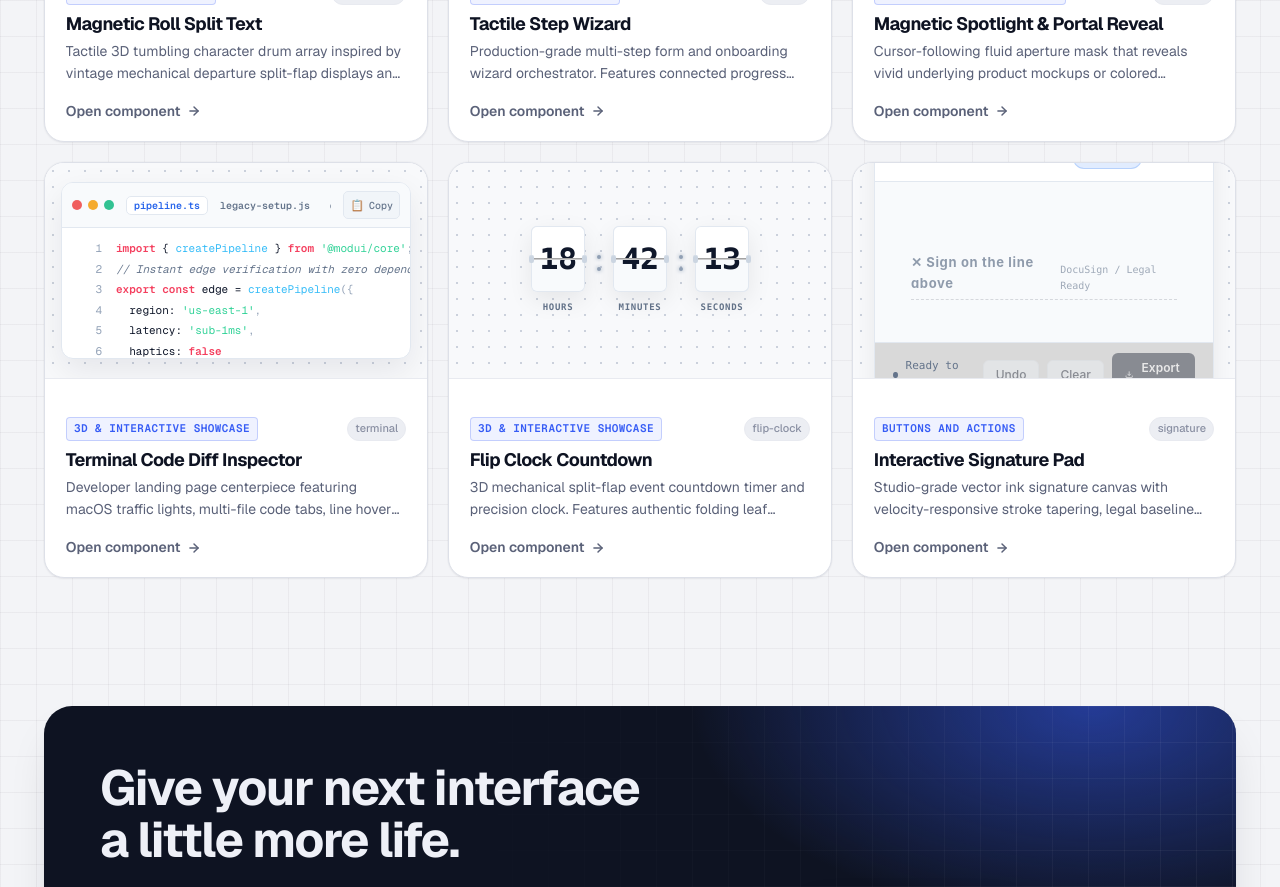
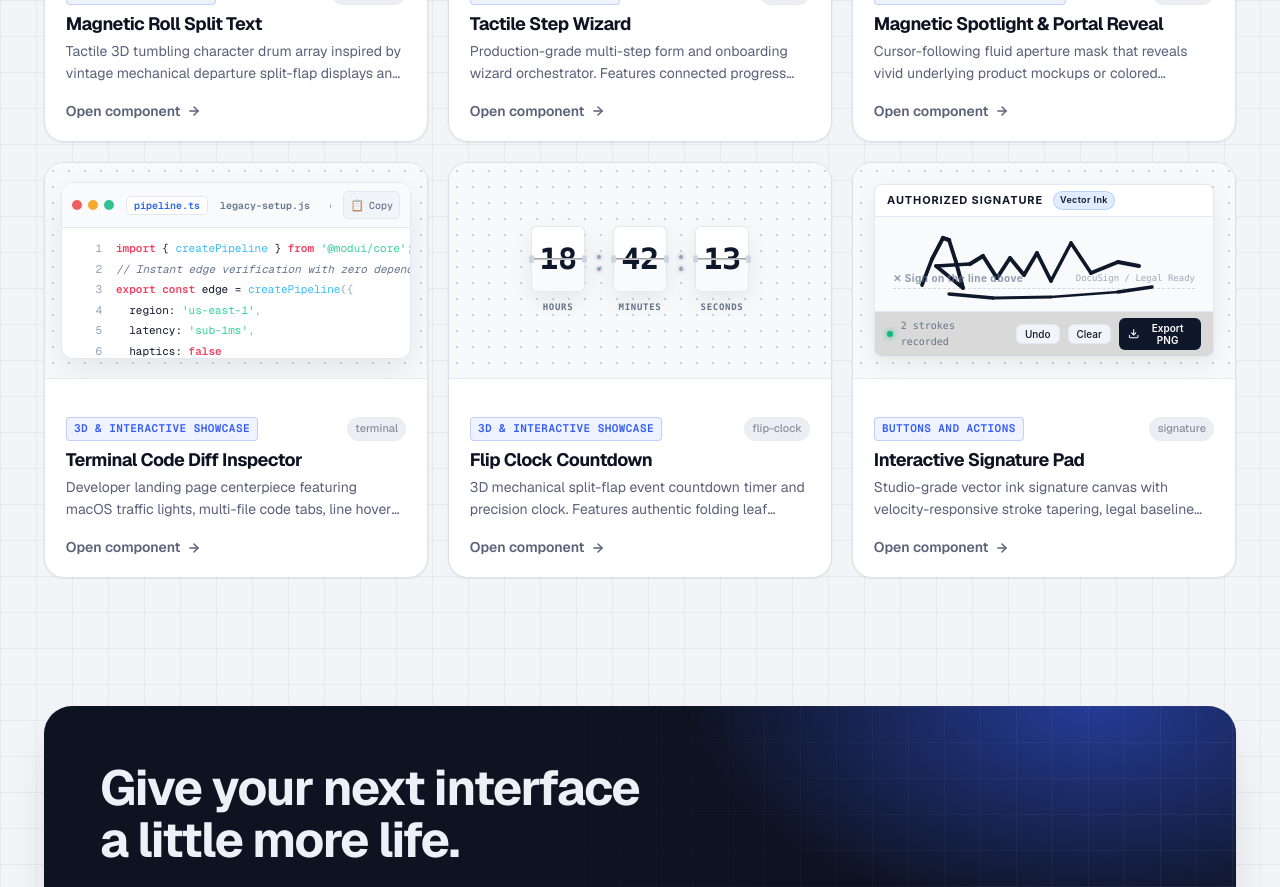
Before and after one commit to ShakilUrRehman21/modui, a React (Vite) app: page /components in a window 1280 px wide. Shown: the part 5040-5927 px from the top of the page. Built offline with nearby package versions, Linux system fonts and the light colour scheme.

Commit message:
fix(signature-pad): polish catalog card preview with compact scaling and pre-drawn signature

```diff
--- a/src/components/ui/signature-pad/InteractiveSignaturePad.css
+++ b/src/components/ui/signature-pad/InteractiveSignaturePad.css
@@ -121,6 +121,58 @@
   --modui-sig-width: 720px;
   --modui-sig-height: 280px;
   --modui-sig-radius: 14px;
+}
+
+/* ==========================================================================
+   COMPACT MODE (Catalog Grid & Modal Preview)
+   ========================================================================== */
+
+.modui-signature-compact {
+  --modui-sig-width: 100%;
+  --modui-sig-height: 94px;
+  --modui-sig-radius: 8px;
+}
+
+.modui-signature-compact .modui-sig-header {
+  padding: 6px 12px;
+}
+
+.modui-signature-compact .modui-sig-title {
+  font-size: 11px;
+}
+
+.modui-signature-compact .modui-sig-badge {
+  font-size: 9px;
+  padding: 1px 6px;
+}
+
+.modui-signature-compact .modui-sig-baseline-guide {
+  bottom: 22px;
+  left: 18px;
+  right: 18px;
+  padding-bottom: 2px;
+}
+
+.modui-signature-compact .modui-sig-x-mark {
+  font-size: 10px;
+}
+
+.modui-signature-compact .modui-sig-legal-hint {
+  font-size: 9px;
+}
+
+.modui-signature-compact .modui-sig-footer {
+  padding: 6px 12px;
+}
+
+.modui-signature-compact .modui-sig-meta {
+  font-size: 10px;
+}
+
+.modui-signature-compact .modui-sig-btn {
+  padding: 3px 8px;
+  font-size: 10px;
+  gap: 4px;
 }
 
 /* ==========================================================================
--- a/src/components/ui/signature-pad/InteractiveSignaturePad.tsx
+++ b/src/components/ui/signature-pad/InteractiveSignaturePad.tsx
@@ -59,6 +59,10 @@ export interface InteractiveSignaturePadProps
   variant?: SignatureVariant;
   /** Scale sizing preset (default: 'md') */
   size?: SignatureSize;
+  /** Compact card embed mode scaled for catalog grid cards */
+  compact?: boolean;
+  /** Pre-populate with a sample executive vector signature (defaults to true in compact mode) */
+  defaultSignature?: boolean;
   /** Initial or default ink stroke color */
   strokeColor?: string;
   /** Palette of selectable ink colors */
@@ -131,6 +135,53 @@ function playPenFriction() {
 }
 
 /**
+ * Generate a smooth parametric vector cursive signature for mock preview cards.
+ */
+function generateSampleSignature(
+  width: number,
+  height: number,
+  color: string
+): Stroke[] {
+  const now = Date.now();
+  const w = Math.max(160, width);
+  const h = Math.max(60, height);
+
+  const pts1: Point[] = [
+    { x: Math.round(w * 0.14), y: Math.round(h * 0.72), time: now },
+    { x: Math.round(w * 0.17), y: Math.round(h * 0.45), time: now + 40 },
+    { x: Math.round(w * 0.20), y: Math.round(h * 0.22), time: now + 80 },
+    { x: Math.round(w * 0.22), y: Math.round(h * 0.24), time: now + 110 },
+    { x: Math.round(w * 0.24), y: Math.round(h * 0.48), time: now + 150 },
+    { x: Math.round(w * 0.26), y: Math.round(h * 0.76), time: now + 200 },
+    { x: Math.round(w * 0.18), y: Math.round(h * 0.52), time: now + 250 },
+    { x: Math.round(w * 0.28), y: Math.round(h * 0.50), time: now + 290 },
+    { x: Math.round(w * 0.32), y: Math.round(h * 0.42), time: now + 330 },
+    { x: Math.round(w * 0.36), y: Math.round(h * 0.65), time: now + 380 },
+    { x: Math.round(w * 0.40), y: Math.round(h * 0.44), time: now + 420 },
+    { x: Math.round(w * 0.44), y: Math.round(h * 0.62), time: now + 460 },
+    { x: Math.round(w * 0.48), y: Math.round(h * 0.38), time: now + 500 },
+    { x: Math.round(w * 0.52), y: Math.round(h * 0.68), time: now + 550 },
+    { x: Math.round(w * 0.58), y: Math.round(h * 0.28), time: now + 600 },
+    { x: Math.round(w * 0.64), y: Math.round(h * 0.60), time: now + 650 },
+    { x: Math.round(w * 0.72), y: Math.round(h * 0.48), time: now + 700 },
+    { x: Math.round(w * 0.78), y: Math.round(h * 0.52), time: now + 740 },
+  ];
+
+  const pts2: Point[] = [
+    { x: Math.round(w * 0.22), y: Math.round(h * 0.82), time: now + 800 },
+    { x: Math.round(w * 0.35), y: Math.round(h * 0.86), time: now + 850 },
+    { x: Math.round(w * 0.52), y: Math.round(h * 0.85), time: now + 900 },
+    { x: Math.round(w * 0.72), y: Math.round(h * 0.80), time: now + 950 },
+    { x: Math.round(w * 0.82), y: Math.round(h * 0.74), time: now + 990 },
+  ];
+
+  return [
+    { points: pts1, color },
+    { points: pts2, color },
+  ];
+}
+
+/**
  * ModUI InteractiveSignaturePad Primitive (#36)
  * Studio-Grade Vector Ink Signature Canvas with Velocity Tapering & Literal PNG Export
  */
@@ -141,6 +192,8 @@ export const InteractiveSignaturePad = forwardRef<
   {
     variant = 'executive-dark',
     size = 'md',
+    compact = false,
+    defaultSignature = false,
     strokeColor,
     colors = DEFAULT_COLORS,
     minWidth = 1.6,
@@ -162,6 +215,7 @@ export const InteractiveSignaturePad = forwardRef<
 ) {
   const containerRef = useRef<HTMLDivElement>(null);
   const canvasRef = useRef<HTMLCanvasElement>(null);
+  const hasInitializedRef = useRef<boolean>(false);
   const [activeColor, setActiveColor] = useState<string>(
     strokeColor || (variant === 'porcelain-clean' ? '#0f172a' : colors[0])
   );
@@ -196,8 +250,8 @@ export const InteractiveSignaturePad = forwardRef<
 
     const dpr = typeof window !== 'undefined' ? window.devicePixelRatio || 1 : 1;
     const rect = canvas.parentElement.getBoundingClientRect();
-    const width = Math.round(rect.width || 580);
-    const height = Math.round(rect.height || 220);
+    const width = Math.round(rect.width || (compact ? 340 : 580));
+    const height = Math.round(rect.height || (compact ? 94 : 220));
 
     canvas.width = width * dpr;
     canvas.height = height * dpr;
@@ -211,9 +265,21 @@ export const InteractiveSignaturePad = forwardRef<
       ctx.lineJoin = 'round';
     }
 
+    // Auto-populate default signature if requested or in compact preview
+    if (
+      !hasInitializedRef.current &&
+      (defaultSignature || (compact && defaultSignature !== false)) &&
+      strokesRef.current.length === 0
+    ) {
+      hasInitializedRef.current = true;
+      const initialStrokes = generateSampleSignature(width, height, activeColor);
+      strokesRef.current = initialStrokes;
+      setStrokeCount(initialStrokes.length);
+    }
+
     // Redraw existing strokes
     redrawAllStrokes();
-  }, []);
+  }, [compact, defaultSignature, activeColor]);
 
   useEffect(() => {
     resizeCanvas();
@@ -513,7 +579,9 @@ export const InteractiveSignaturePad = forwardRef<
   return (
     <div
       ref={containerRef}
-      className={`modui-signature-root modui-signature-variant-${variant} modui-signature-size-${size} ${className}`}
+      className={`modui-signature-root modui-signature-variant-${variant} modui-signature-size-${size} ${
+        compact ? 'modui-signature-compact' : ''
+      } ${className}`}
       style={style}
       {...rest}
     >
--- a/src/pages/ExplorerPage.tsx
+++ b/src/pages/ExplorerPage.tsx
@@ -854,7 +854,7 @@ export const ExplorerPage: React.FC<ExplorerPageProps> = ({
                     <div
                       className="modui-card-preview-surface"
                       style={{
-                        padding: '10px 12px',
+                        padding: '12px 14px',
                         width: '100%',
                         height: '100%',
                         display: 'flex',
@@ -864,7 +864,8 @@ export const ExplorerPage: React.FC<ExplorerPageProps> = ({
                     >
                       <div style={{ width: '100%', maxWidth: '340px' }}>
                         <InteractiveSignaturePad
-                          size="sm"
+                          compact={true}
+                          defaultSignature={true}
                           soundEnabled={false}
                           showPalette={false}
                           variant={isDark ? 'executive-dark' : 'porcelain-clean'}
```
Also changed, not shown: 1 other file (tests, documents, lock files or other folders).
